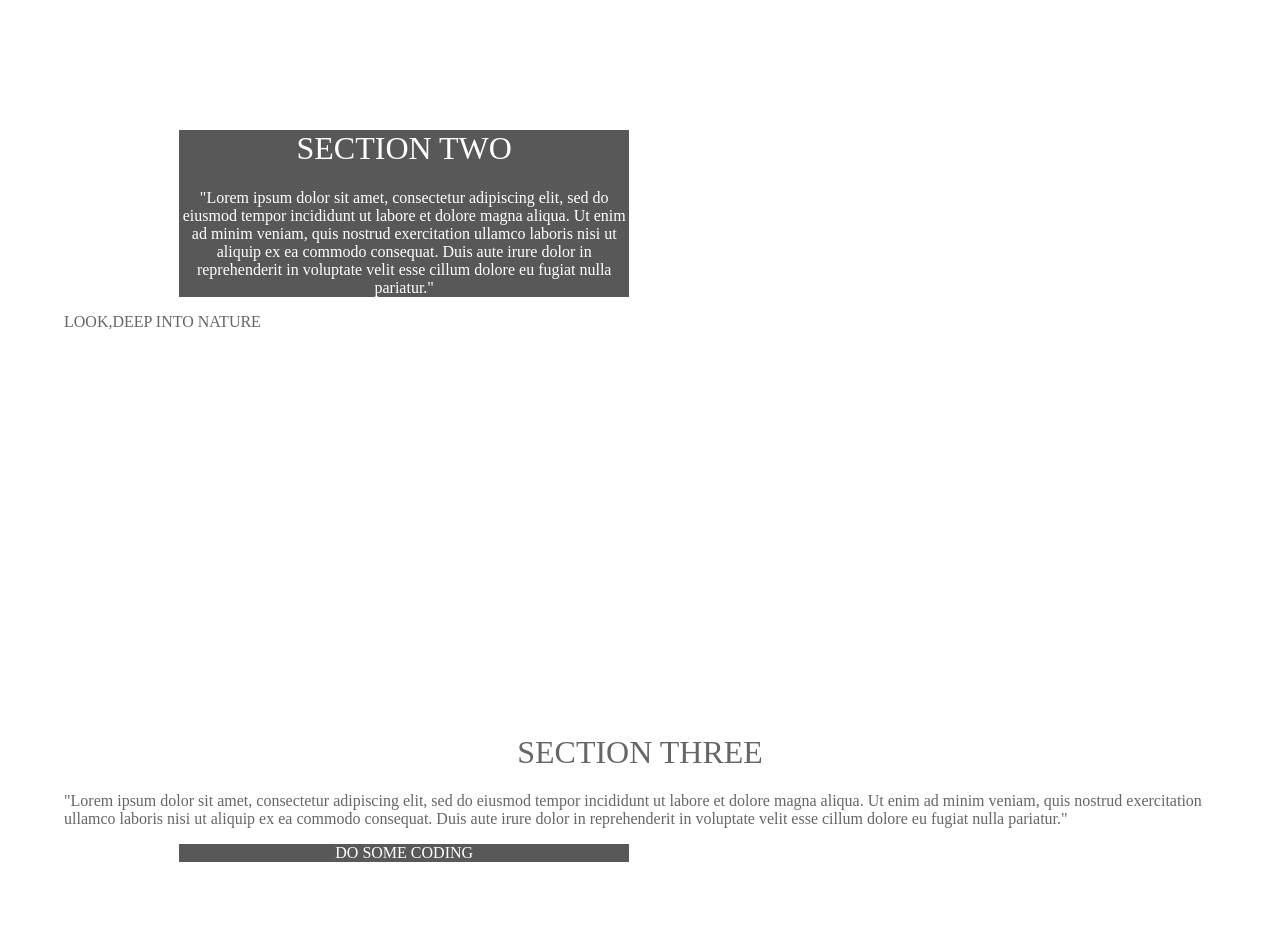
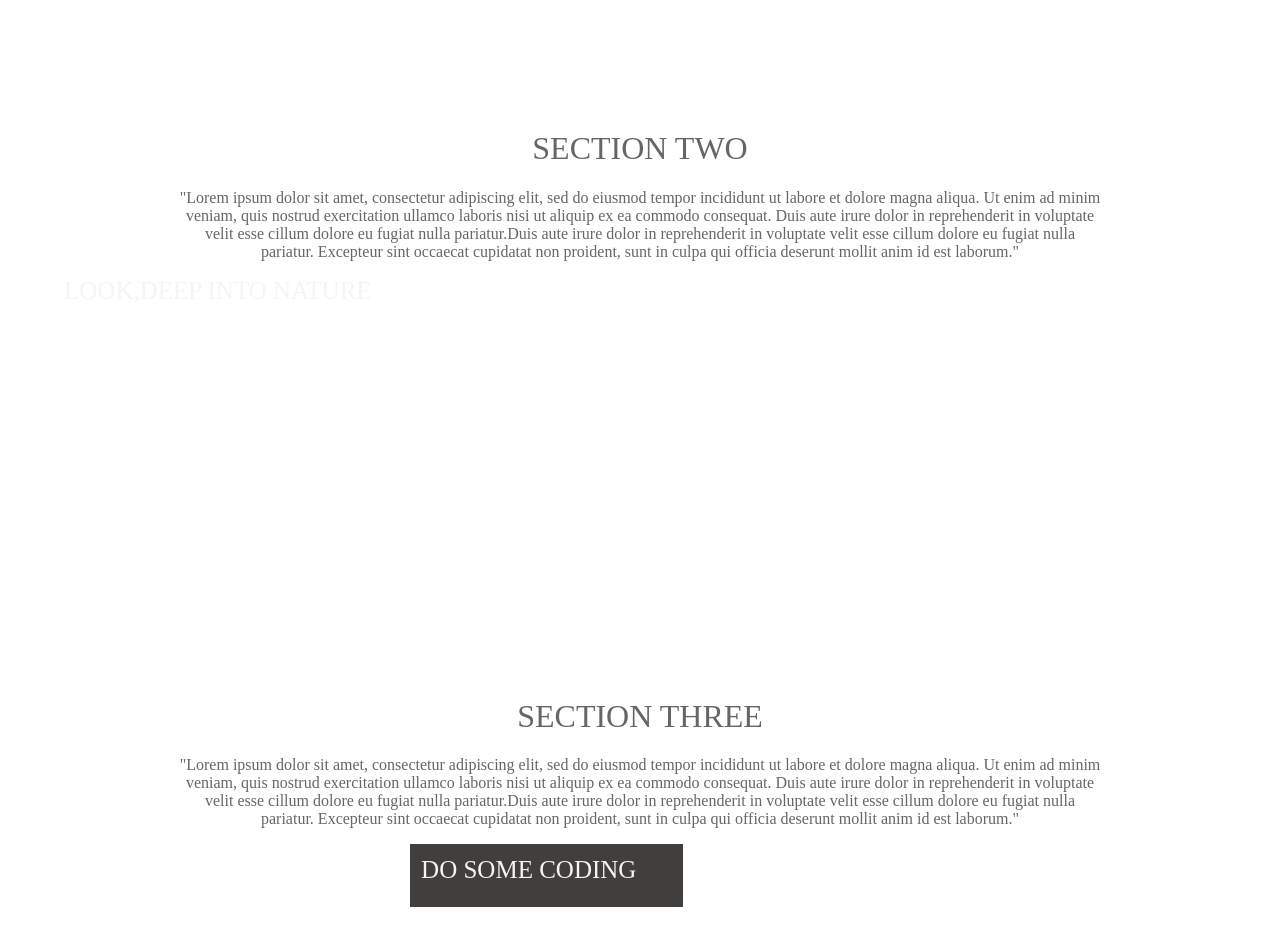
Before and after one commit to 29Bhavya/MY-THIRD-PROJECT, a plain HTML site: page index.html in a window 1280 px wide. Shown: the part 1320-2265 px from the top of the page. Drawn offline with Linux system fonts and the light colour scheme.

Commit message:
Update index.html

```diff
--- a/index.html
+++ b/index.html
@@ -28,37 +28,43 @@
 
     <div class="middle1">
         <div class="third">
-            EXPLORE NATURE
+            <spam class="text">
+                EXPLORE NATURE
+            </spam>
         </div>
     </div>
 
-    <div class="fourth">
+    <div class="second">
         <h1>
             SECTION TWO
         </h1>
         <p>
-            "Lorem ipsum dolor sit amet, consectetur adipiscing elit, sed do eiusmod tempor incididunt ut labore et dolore magna aliqua. Ut enim ad minim veniam, quis nostrud exercitation ullamco laboris nisi ut aliquip ex ea commodo consequat. Duis aute irure dolor in reprehenderit in voluptate velit esse cillum dolore eu fugiat nulla pariatur."
+            "Lorem ipsum dolor sit amet, consectetur adipiscing elit, sed do eiusmod tempor incididunt ut labore et dolore magna aliqua. Ut enim ad minim veniam, quis nostrud exercitation ullamco laboris nisi ut aliquip ex ea commodo consequat. Duis aute irure dolor in reprehenderit in voluptate velit esse cillum dolore eu fugiat nulla pariatur.Duis aute irure dolor in reprehenderit in voluptate velit esse cillum dolore eu fugiat nulla pariatur. Excepteur sint occaecat cupidatat non proident, sunt in culpa qui officia deserunt mollit anim id est laborum."
         </p>
     </div>
 
     <div class="middle2">
-        <div class="third">
-            LOOK,DEEP INTO NATURE
+        <div class="fifth">
+            <spam class="text">
+                LOOK,DEEP INTO NATURE
+            </spam>
         </div>
     </div>
 
-    <div class="fifth">
+    <div class="second">
         <h1>
             SECTION THREE
         </h1>
         <p>
-            "Lorem ipsum dolor sit amet, consectetur adipiscing elit, sed do eiusmod tempor incididunt ut labore et dolore magna aliqua. Ut enim ad minim veniam, quis nostrud exercitation ullamco laboris nisi ut aliquip ex ea commodo consequat. Duis aute irure dolor in reprehenderit in voluptate velit esse cillum dolore eu fugiat nulla pariatur."
+            "Lorem ipsum dolor sit amet, consectetur adipiscing elit, sed do eiusmod tempor incididunt ut labore et dolore magna aliqua. Ut enim ad minim veniam, quis nostrud exercitation ullamco laboris nisi ut aliquip ex ea commodo consequat. Duis aute irure dolor in reprehenderit in voluptate velit esse cillum dolore eu fugiat nulla pariatur.Duis aute irure dolor in reprehenderit in voluptate velit esse cillum dolore eu fugiat nulla pariatur. Excepteur sint occaecat cupidatat non proident, sunt in culpa qui officia deserunt mollit anim id est laborum."
         </p>
     </div>
 
     <div class="end">
-        <div class="sixth">
-            DO SOME CODING
+        <div class="seventh">
+            <spam class="text">
+                DO SOME CODING
+            </spam>
         </div>
     </div>
 </body>
```
